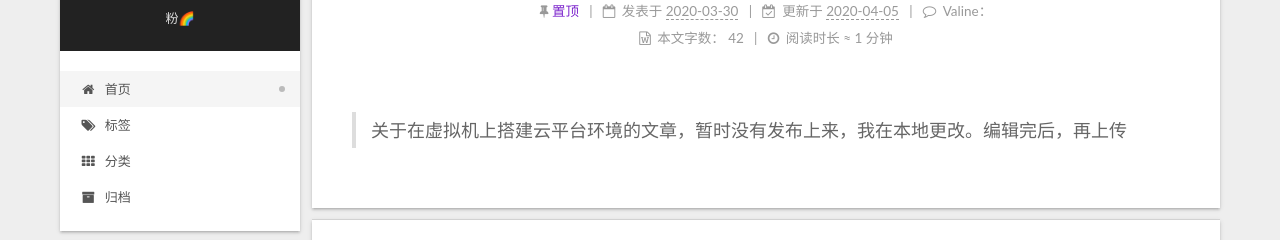
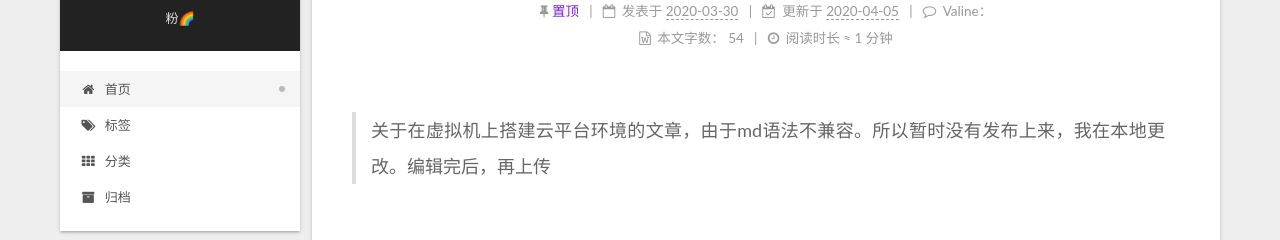
Before and after one commit to Julur/Julur.github.io, a plain HTML site: page index.html in a window 1280 px wide. Shown: the part 89-329 px from the top of the page. Drawn offline with nearby package versions, Linux system fonts and the light colour scheme.

Commit message:
Site updated: 2020-04-05 20:22:04

```diff
--- a/index.html
+++ b/index.html
@@ -209,7 +209,7 @@
                   <i class="fa fa-calendar-check-o"></i>
                 </span>
                 <span class="post-meta-item-text">更新于</span>
-                <time title="修改时间：2020-04-05 20:08:01" itemprop="dateModified" datetime="2020-04-05T20:08:01+08:00">2020-04-05</time>
+                <time title="修改时间：2020-04-05 20:21:11" itemprop="dateModified" datetime="2020-04-05T20:21:11+08:00">2020-04-05</time>
               </span>
 
 
@@ -232,7 +232,7 @@
                 <i class="fa fa-file-word-o"></i>
               </span>
                 <span class="post-meta-item-text">本文字数：</span>
-              <span>42</span>
+              <span>54</span>
             </span>
             <span class="post-meta-item" title="阅读时长">
               <span class="post-meta-item-icon">
@@ -252,7 +252,7 @@
 
 
           <blockquote>
-<p>关于在虚拟机上搭建云平台环境的文章，暂时没有发布上来，我在本地更改。编辑完后，再上传</p>
+<p>关于在虚拟机上搭建云平台环境的文章，由于md语法不兼容。所以暂时没有发布上来，我在本地更改。编辑完后，再上传</p>
 </blockquote>
 
 
```
Also changed, not shown: 2020/03/30/我要讲/index.html (+6 -6 lines).
